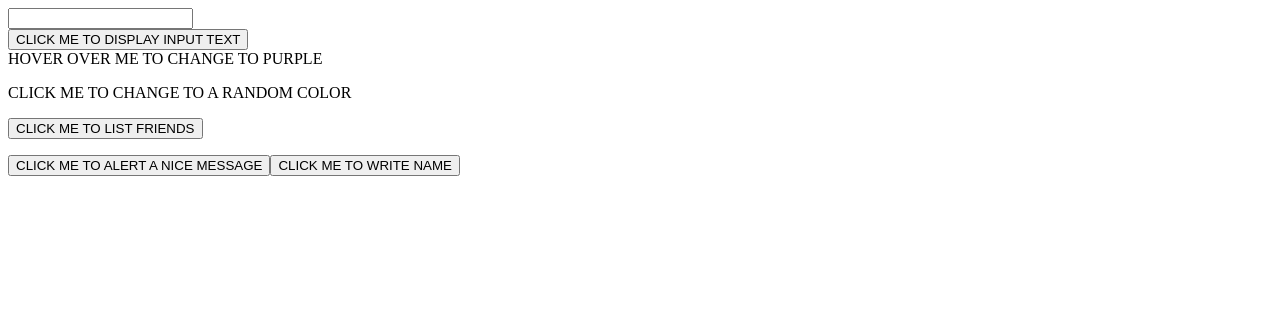
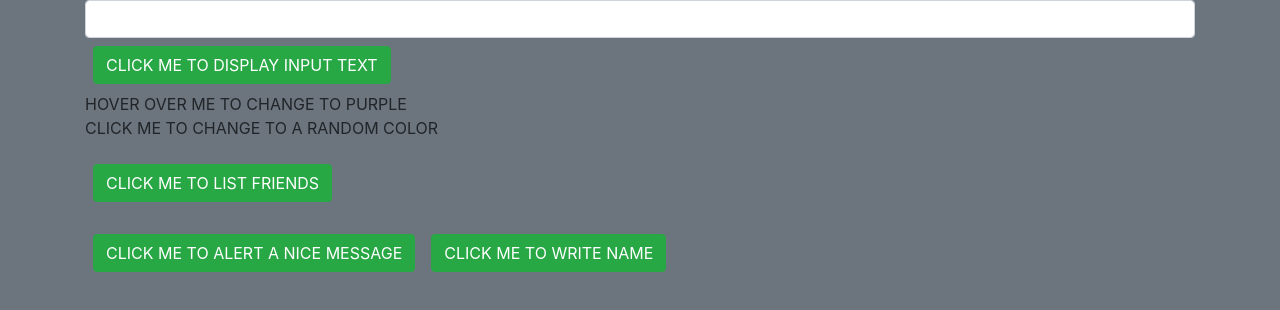
Before and after one commit to amandacarp/Manipulating-HTML---jQuery, a plain HTML site: page index.html in a window 1280 px wide. Drawn offline with nearby package versions, Linux system fonts and the light colour scheme.

Commit message:
revisions

```diff
--- a/app.js
+++ b/app.js
@@ -1,5 +1,5 @@
 //1. Make a button appear on the page and make it alert a nice message
-let button = $('<button>CLICK ME TO ALERT A NICE MESSAGE</button>');
+let button = $('<button class="btn btn-success m-2">CLICK ME TO ALERT A NICE MESSAGE</button>');
 $('body').append(button);
 button.click(function () {
     alert("HELLO THERE");
@@ -9,7 +9,7 @@ button.click(function () {
 $('#secondButton').click(function (e) {
     e.preventDefault();
     let textValue = $("input[type=text]").val()
-    alert($('input[type=text]').val());
+    alert(textValue);
 })
 
 //3a. hover over div to change color
@@ -20,7 +20,7 @@ $(divHover).mouseover(function () {
 
 //3b. change back to originial color when mouse off
 $(divHover).mouseout(function () {
-    divHover.removeAttr('style'); ß
+    divHover.removeAttr('style');
 })
 
 //4. Click paragraph to change to random color
@@ -37,7 +37,7 @@ $(para).click(function () {
 })
 
 //5a. add button and empty div
-let buttonTwo = $('<button>CLICK ME TO WRITE NAME</button>');
+let buttonTwo = $('<button class="btn btn-success m-2">CLICK ME TO WRITE NAME</button>');
 $('body').append(buttonTwo);
 let emptyDiv = $('<div></div>')
 $('body').append(emptyDiv);
--- a/index.html
+++ b/index.html
@@ -5,21 +5,22 @@
     <meta charset="UTF-8">
     <meta name="viewport" content="width=device-width, initial-scale=1.0">
     <title>Manipulating HTML - jQuery</title>
+    <link rel="stylesheet" href="https://cdn.jsdelivr.net/npm/bootstrap@4.5.3/dist/css/bootstrap.min.css" integrity="sha384-TX8t27EcRE3e/ihU7zmQxVncDAy5uIKz4rEkgIXeMed4M0jlfIDPvg6uqKI2xXr2" crossorigin="anonymous">
 </head>
 
-<body>
-<form id = "form">
-    <input type="text"  id="input">
+<body class="container bg-secondary">
+<form id="form-group">
+    <input class="form-control" type="text"  id="input">
 </form>
-<button id = "secondButton">CLICK ME TO DISPLAY INPUT TEXT </button>
+<button class="btn btn-success m-2" id="secondButton">CLICK ME TO DISPLAY INPUT TEXT </button>
 
-<div id = "randomDiv">HOVER OVER ME TO CHANGE TO PURPLE</div>
+<div id="randomDiv">HOVER OVER ME TO CHANGE TO PURPLE</div>
 
-<p id = para>CLICK ME TO CHANGE TO A RANDOM COLOR</p>
+<p id="para">CLICK ME TO CHANGE TO A RANDOM COLOR</p>
 
-<button id = "friendBtn">CLICK ME TO LIST FRIENDS</button>
+<button class="btn btn-success m-2" id="friendBtn">CLICK ME TO LIST FRIENDS</button>
 
-<ul id = "list"></ul>
+<ul id="list"></ul>
 
     <script src="https://ajax.googleapis.com/ajax/libs/jquery/3.5.1/jquery.min.js"></script>
     <script src="app.js"></script>
```
